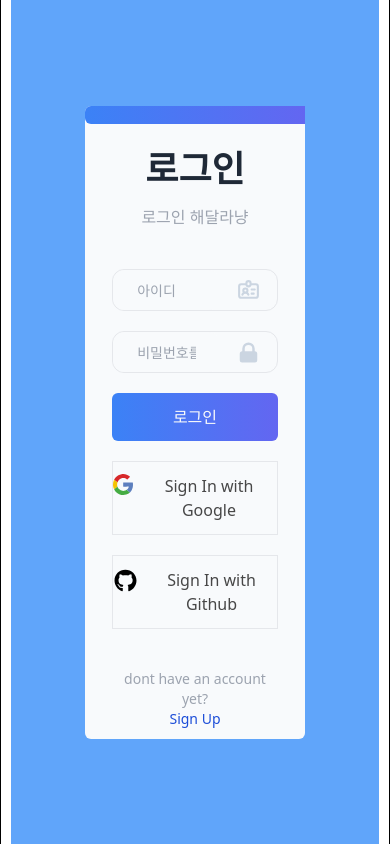
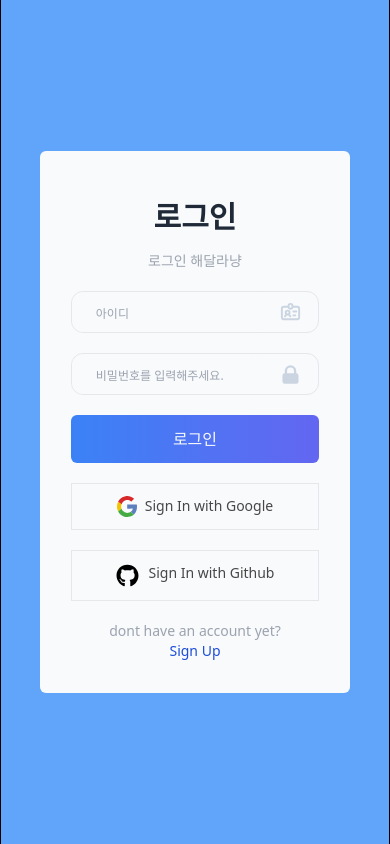
Before and after one commit to moitnyang/moitnyang, a Next.js app: page /src/Login in a window 390 px wide. Built offline with nearby package versions, Linux system fonts and the light colour scheme; grey boxes are pictures that could not be loaded.

Commit message:
필요없는 폴더,파일 지움 ui수정
필요없는 폴더,파일 지움

레이아웃, 로그인, 회원가입 js파일 ui 수정

```diff
--- a/layout/layout.js
+++ /dev/null
@@ -1,21 +0,0 @@
-import styles from "@/styles/Layout.module.css"
-
-export default function Layout({ children }) {
-  return (
-    <div className="flex h-screen bg-blue-400">
-      <div className="m-auto bg-slate-50 rounded-md w-3/5 h-3/4 grid ">
-        {/* <div className={styles.imgStyle}> 왼쪽
-          {/* <div className={styles.cartoonImg}></div>
-          <div className={styles.cloud_one}></div>
-          <div className={styles.cloud_two}></div>
-        </div>*/}
-        <div className="right flex flex-col justify-evenly"> {/* 오른쪽 */}
-          <div className="text-center">
-            {children}
-          </div>
-        </div>
-      </div>
-
-    </div>
-  );
-}
--- a/pages/src/Layout.js
+++ b/pages/src/Layout.js
@@ -3,12 +3,13 @@ import styles from "@/styles/Layout.module.css"
 export default function Layout({ children }) {
   return (
     <div className="flex h-screen bg-blue-400">
-      <div className="m-auto bg-slate-50 rounded-md w-3/5 h-3/4 grid lg:grid-cols-2">
-        <div className={styles.imgStyle}> {/* 왼쪽 */}
+      <div className="m-auto bg-slate-50 rounded-md w-4/5 py-8">
+        {/* <div className={styles.imgStyle}> 왼쪽
           <div className={styles.cartoonImg}></div>
           <div className={styles.cloud_one}></div>
           <div className={styles.cloud_two}></div>
         </div>
+        */}
         <div className="right flex flex-col justify-evenly"> {/* 오른쪽 */}
           <div className="text-center">
             {children}
--- a/pages/src/Login.js
+++ b/pages/src/Login.js
@@ -54,10 +54,10 @@ export default function Login() {
         <title>Login</title>
       </Head>
 
-      <section className="w-3/4 mx-auto flex flex-col gap-10">
+      <section className="w-4/5 h-4/5 mx-auto flex flex-col gap-5">
         <div className="title">
-          <h1 className="text-gray-800 text-4xl font-bold py-4">로그인</h1>
-          <p className="w-3/4 mx-auto text-gray-400">
+          <h1 className="text-gray-800  text-3xl md:text-4xl lg:text-4xl font-bold py-4">로그인</h1>
+          <p className="w-3/4 mx-auto text-gray-400 text-sm md:text-lg lg:text-lg">
             로그인 해달라냥
           </p>
         </div>
@@ -78,7 +78,7 @@ export default function Login() {
               {...formik.getFieldProps("id")}
             />
             <span className="icon flex items-center px-4">
-              <HiOutlineIdentification size={25} />
+              <HiOutlineIdentification size={23} />
             </span>
           </div>
           {/* {formik.errors.email && formik.touched.email ?<span className="text-red-500">{formik.errors.email}</span>:<></>} */}
@@ -93,7 +93,7 @@ export default function Login() {
             <span className="icon flex items-center px-4"
               onClick={() => setShow(!show)}
             >
-              <HiLockClosed size={25}/>
+              <HiLockClosed size={23} />
             </span>
           </div>
             {/* {formik.errors.password && formik.touched.password ?<span className="text-red-500">{formik.errors.password}</span>:<></>} */}
@@ -118,10 +118,10 @@ export default function Login() {
           </div>
         </form>
         {/* bottom */}
-        <div className="text-center text-gray-400 text-sm md:text-base">
+        <div className="text-center text-gray-400 text-sm md:text-base lg:text-base">
           dont have an account yet?{" "}
           <Link href={"/src/Register"}>
-            <div className="text-blue-700 text-sm md:text-base">Sign Up</div>
+            <div className="text-blue-700 text-sm md:text-base lg:text-base">Sign Up</div>
           </Link>
         </div>
       </section>
--- a/pages/src/Register.js
+++ b/pages/src/Register.js
@@ -53,7 +53,7 @@ export default function Register() {
         <title>Register</title>
       </Head>
 
-      <section className="w-3/4 mx-auto flex flex-col gap-10">
+      <section className="w-3/4 mx-auto flex flex-col gap-5">
         <div className="title">
           <h1 className="text-gray-800 md:text-4xl text-3xl font-bold py-4">회원가입</h1>
           <p className="w-3/4 mx-auto text-gray-400 text-sm md:text-lg">
@@ -77,7 +77,7 @@ export default function Register() {
               {...formik.getFieldProps("id")}
             />
             <span className="icon flex items-center px-4">
-              <HiOutlineIdentification size={25} />
+              <HiOutlineIdentification size={23} />
             </span>
           </div>
           {/* {formik.errors.email && formik.touched.email ?<span className="text-red-500">{formik.errors.email}</span>:<></>} */}
@@ -99,7 +99,7 @@ export default function Register() {
               className="icon flex items-center px-4"
               onClick={() => setShow({ ...show, password: !show.password })}
             >
-              <HiLockClosed size={25} />
+              <HiLockClosed size={23} />
             </span>
           </div>
           {/* {formik.errors.password && formik.touched.password ?<span className="text-red-500">{formik.errors.password}</span>:<></>} */}
@@ -119,7 +119,7 @@ export default function Register() {
               {...formik.getFieldProps("username")}
             />
             <span className="icon flex items-center px-4">
-              <HiOutlineUser size={25} />
+              <HiOutlineUser size={23} />
             </span>
           </div>
           {/* {formik.errors.username && formik.touched.username ?<span className="text-red-500">{formik.errors.username}</span>:<></>} */}
@@ -141,7 +141,7 @@ export default function Register() {
               className="icon flex items-center px-4"
               onClick={() => setShow({ ...show, cpassword: !show.cpassword })}
             >
-              <HiPhone size={25} />
+              <HiPhone size={23} />
             </span>
           </div>
           {/* {formik.errors.cpassword && formik.touched.cpassword ?<span className="text-red-500">{formik.errors.cpassword}</span>:<></>} */}
@@ -154,10 +154,10 @@ export default function Register() {
           </div>
         </form>
         {/* bottom */}
-        <div className="text-center text-gray-400 ">
+        <div className="text-center text-gray-400 text-sm md:text-base lg:text-base">
           Have an account?{" "}
           <Link href={"/src/Login"}>
-            <div className="text-blue-700">Sign In</div>
+            <div className="text-blue-700 text-sm md:text-base lg:text-base">Sign In</div>
           </Link>
         </div>
       </section>
--- a/styles/Form.module.css
+++ b/styles/Form.module.css
@@ -5,14 +5,14 @@
 }
 
 .input_text{
-  @apply w-full py-2 md:py-4 px-6 border rounded-xl bg-slate-50;
+  @apply w-full py-2 md:py-4 lg:py-4 px-6 border rounded-xl bg-slate-50;
   @apply focus:outline-none border-none;
-  @apply placeholder:text-sm
+  @apply placeholder:text-xs md:placeholder:text-sm lg:placeholder:text-base
 }
 
 .button{
   @apply w-full bg-gradient-to-r from-blue-500 to-indigo-500 rounded-md;
-  @apply py-3 text-gray-50 text-base md:text-lg
+  @apply py-3 text-gray-50 text-base md:text-lg lg:text-lg;
 }
 
 .button:hover{
@@ -21,7 +21,7 @@
 }
 
 .button_custom{
-@apply w-full border py-3 flex justify-center gap-2 hover:bg-gray-200;
+@apply w-full border py-3 text-sm md:text-base lg:text-base flex justify-center gap-2 hover:bg-gray-200;
 }
 
 .input_text:focus + *{
--- a/styles/globals.css
+++ b/styles/globals.css
@@ -19,7 +19,6 @@ body {
 
 body{
   max-width: 767px;
-  padding: 0 10px;
   background-color: white;
   border-left: 1px solid black;
   border-right: 1px solid black;
@@ -31,13 +30,3 @@ a {
   color: inherit;
   text-decoration: none;
 }
-
-@media (prefers-color-scheme: dark) {
-  html {
-    color-scheme: dark;
-  }
-}
-
-.marker{
-  padding: 10px;
-}
--- a/tailwind.config.js
+++ b/tailwind.config.js
@@ -6,6 +6,14 @@ module.exports = {
     "./layout/**/*.{js,ts,jsx,tsx}",],
   theme: {
     extend: {},
+    screens:{
+      'sm': {'min': '640px', 'max': '767px'},
+      'md': {'min': '768px', 'max': '1023px'},
+      'lg': {'min': '1024px', 'max': '1279px'},
+      'xl': {'min': '1280px', 'max': '1535px'},
+      '2xl': {'min': '1536px'},
+      'custom': {'min': '500px'},
+    }
   },
   plugins: [],
 }
```
Also changed, not shown: database/conn.js (deleted, +0 -15 lines), model/Schema.js (deleted, +0 -11 lines).
